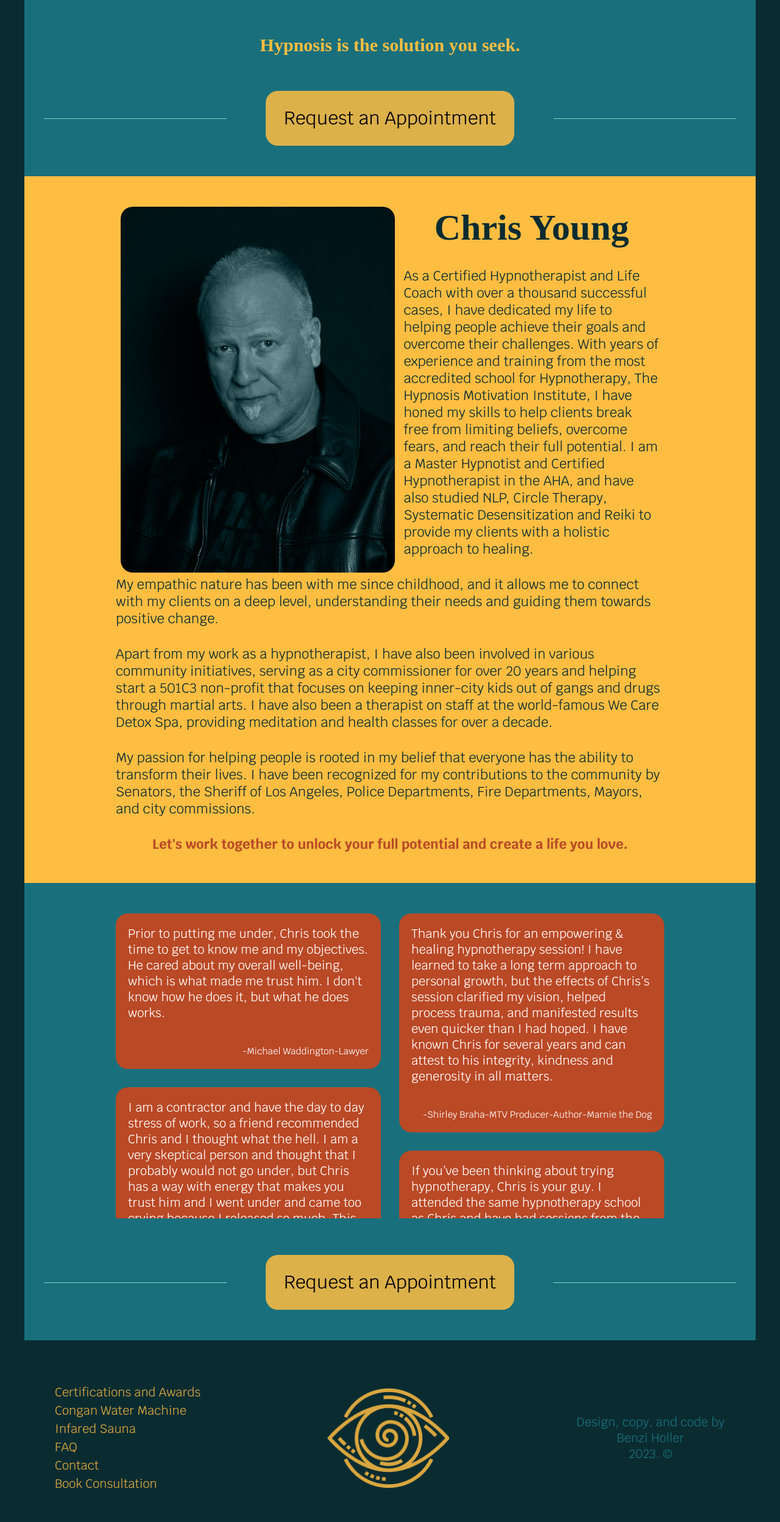
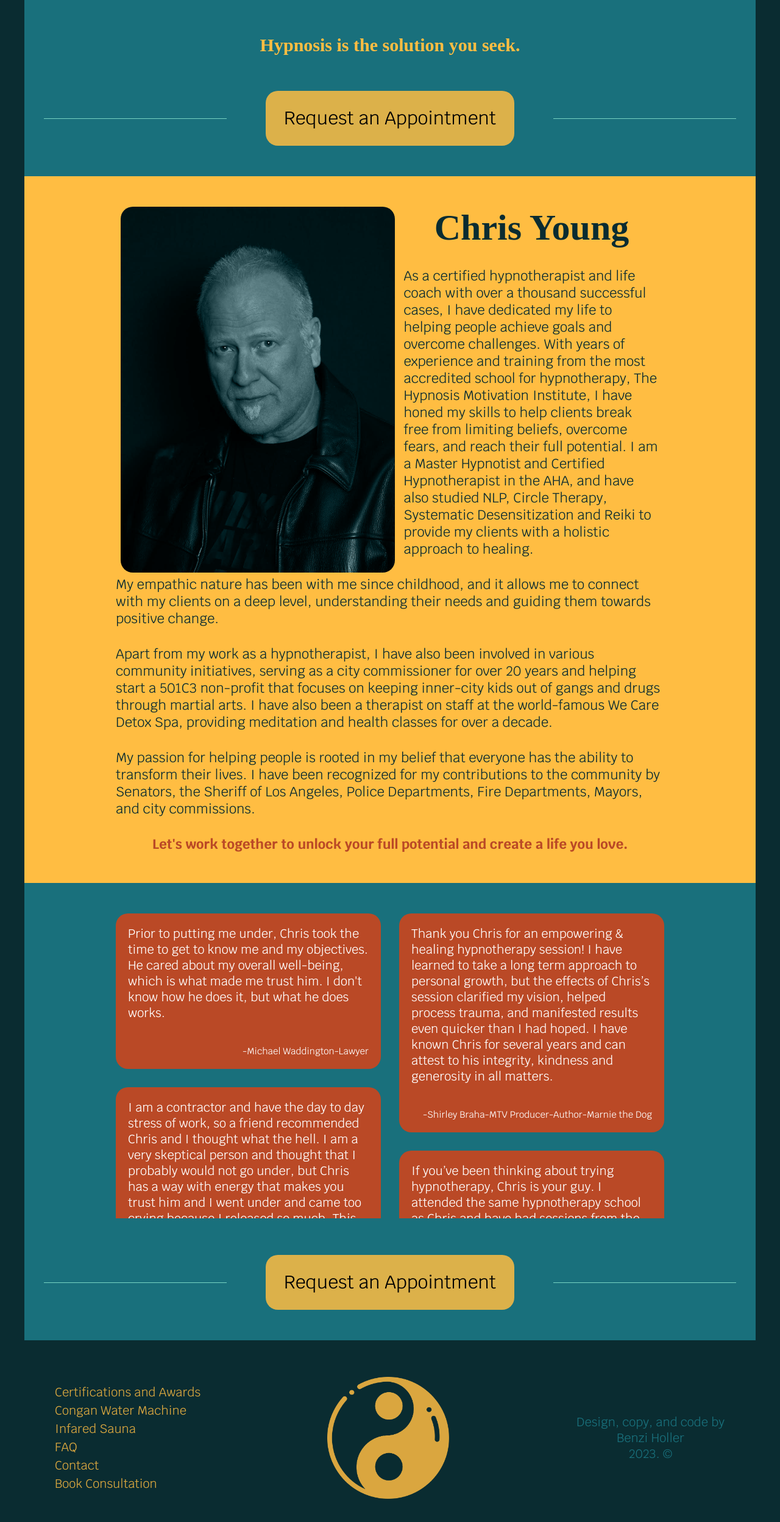
Before and after one commit to benzinow/pos-out-v3, a React (Create React App) app: page / in a window 1280 px wide. Shown: the part 1481-3977 px from the top of the page at 61% size. Built offline with nearby package versions, Linux system fonts and the light colour scheme; a web font is replaced by a local one.

Commit message:
eye changed for ying

```diff
--- a/src/App.css
+++ b/src/App.css
@@ -13,7 +13,7 @@
 
 .body {
   background-color: #19707c;
-  background-image: url("/images/big-eye.png");
+  background-image: url("/images/big-ying.png");
   background-repeat: no-repeat;
   background-attachment: fixed;
   background-position: top;
--- a/src/Bio.js
+++ b/src/Bio.js
@@ -12,16 +12,16 @@ function Bio() {
         </div>
         <div className="bio-text">
           <p>
-            As a Certified Hypnotherapist and Life Coach with over a thousand
+            As a certified hypnotherapist and life coach with over a thousand
             successful cases, I have dedicated my life to helping people achieve
-            their goals and overcome their challenges. With years of experience
-            and training from the most accredited school for Hypnotherapy, The
-            Hypnosis Motivation Institute, I have honed my skills to help
-            clients break free from limiting beliefs, overcome fears, and reach
-            their full potential. I am a Master Hypnotist and Certified
-            Hypnotherapist in the AHA, and have also studied NLP, Circle
-            Therapy, Systematic Desensitization and Reiki to provide my clients
-            with a holistic approach to healing.
+            goals and overcome challenges. With years of experience and training
+            from the most accredited school for hypnotherapy, The Hypnosis
+            Motivation Institute, I have honed my skills to help clients break
+            free from limiting beliefs, overcome fears, and reach their full
+            potential. I am a Master Hypnotist and Certified Hypnotherapist in
+            the AHA, and have also studied NLP, Circle Therapy, Systematic
+            Desensitization and Reiki to provide my clients with a holistic
+            approach to healing.
           </p>
         </div>
       </div>
--- a/src/footer.css
+++ b/src/footer.css
@@ -27,16 +27,16 @@
 }
 
 .icon {
-  height: 165px;
+  height: 200px;
   width: 200px;
-  background-image: url("/images/small-eye.png");
+  background-image: url("/images/small-ying.png");
   opacity: 85%;
   background-repeat: no-repeat;
   background-size: cover;
 }
 
 .icon:hover {
-  height: 170px;
+  height: 205px;
   width: 205px;
   opacity: 100%;
 }
```
Also changed, not shown: images/big-ying.png (added), images/small-ying.png (added).
